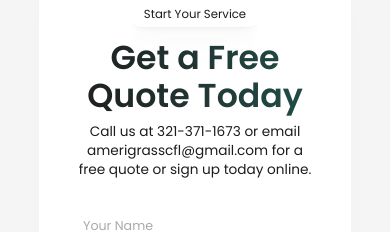
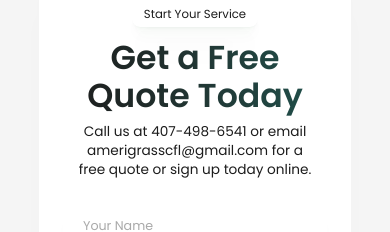
Before and after one commit to dmytro-webild/a9d49f21-35ad-4097-81cf-54df02e85344, a React (Vite) app: page / in a window 390 px wide. Shown: the part 7620-7852 px from the top of the page. Built offline with nearby package versions, Linux system fonts and the light colour scheme; a web font is replaced by a local one.

Commit message:
Bob AI: Update all instances of phone numbers across the site (specifically in the conta

```diff
--- a/src/pages/HomePage/sections/Contact.tsx
+++ b/src/pages/HomePage/sections/Contact.tsx
@@ -14,7 +14,7 @@ export default function ContactSection(): React.JSX.Element {
         tag="Start Your Service"
         inputs={[{"name":"name","placeholder":"Your Name","required":true,"type":"text"},{"name":"email","required":true,"placeholder":"Your Email","type":"email"},{"type":"tel","placeholder":"Phone Number","required":false,"name":"phone"}]}
         title="Get a Free Quote Today"
-        description="Call us at 321-371-1673 or email amerigrasscfl@gmail.com for a free quote or sign up today online."
+        description="Call us at 407-498-6541 or email amerigrasscfl@gmail.com for a free quote or sign up today online."
       />
     </div>
   );
```
